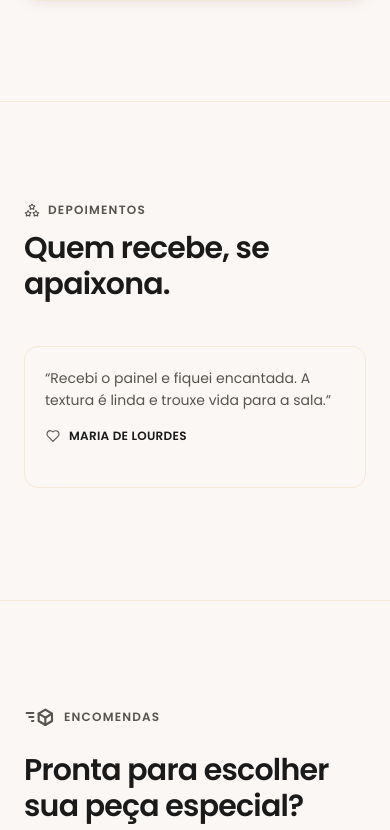
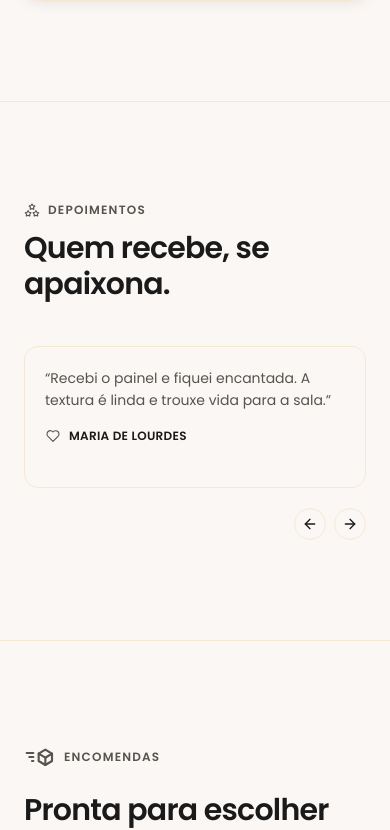
Before and after one commit to ianlgnk/atelie-da-gisa, a Next.js app: page / in a window 390 px wide. Shown: the part 4693-5523 px from the top of the page. Built offline with nearby package versions, Linux system fonts and the light colour scheme.

Commit message:
feat: caramba

```diff
--- a/src/app/(landing)/page.tsx
+++ b/src/app/(landing)/page.tsx
@@ -166,11 +166,11 @@ export default function HomePage() {
   const reduceEffects = shouldReduceMotion || isMobile;
   const easeOut: Easing = [0.16, 1, 0.3, 1];
   const viewportSection = React.useMemo(
-    () => (isMobile ? { amount: 0.35 } : { once: false, amount: 0.55 }),
+    () => (isMobile ? { amount: 0.15 } : { amount: 0.35 }),
     [isMobile],
   );
   const viewportTight = React.useMemo(
-    () => (isMobile ? { amount: 0.25 } : { once: false, amount: 0.5 }),
+    () => (isMobile ? { amount: 0.05 } : { amount: 0.3 }),
     [isMobile],
   );
   const sectionVariants = React.useMemo(
@@ -240,7 +240,7 @@ export default function HomePage() {
     <main className="bg-background text-foreground">
       <motion.section
         id="inicio"
-        className="relative flex min-h-screen scroll-mt-100 items-center justify-center"
+        className="relative flex min-h-svh scroll-mt-0 sm:scroll-mt-10 items-center justify-center"
         variants={sectionVariants}
         initial="hidden"
         whileInView="show"
@@ -323,7 +323,7 @@ export default function HomePage() {
 
       <motion.section
         id="sobre"
-        className="border-t border-border bg-card/40 space-y-15 scroll-mt-10"
+        className="border-t border-border bg-card/40 space-y-15 scroll-mt-0 sm:scroll-mt-10 min-h-svh"
         variants={sectionVariants}
         initial="hidden"
         whileInView="show"
@@ -447,7 +447,7 @@ export default function HomePage() {
 
       <motion.section
         id="vitrine"
-        className="border-t border-border bg-card/40 scroll-mt-10"
+        className="border-t border-border bg-card scroll-mt-0 sm:scroll-mt-10"
         variants={sectionVariants}
         initial="hidden"
         whileInView="show"
@@ -506,7 +506,7 @@ export default function HomePage() {
 
       <motion.section
         id="depoimentos"
-        className="border-t border-border bg-card/40 scroll-mt-10"
+        className="border-t border-border bg-card scroll-mt-0 sm:scroll-mt-10"
         variants={sectionVariants}
         initial="hidden"
         whileInView="show"
@@ -533,7 +533,7 @@ export default function HomePage() {
 
       <motion.section
         id="encomendas"
-        className="border-t border-border bg-card/40 scroll-mt-10"
+        className="border-t border-border bg-card scroll-mt-0 sm:scroll-mt-10"
         variants={sectionVariants}
         initial="hidden"
         whileInView="show"
--- a/src/components/testimonials-carousel.tsx
+++ b/src/components/testimonials-carousel.tsx
@@ -57,7 +57,7 @@ export function TestimonialsCarousel({ items }: { items: Testimonial[] }) {
         ))}
       </CarouselContent>
 
-      <div className="mt-2 hidden items-center justify-end gap-2 lg:flex">
+      <div className="mt-2 flex items-center justify-end gap-2">
         <CarouselPrevious className="static translate-y-0" />
         <CarouselNext className="static translate-y-0" />
       </div>
```
